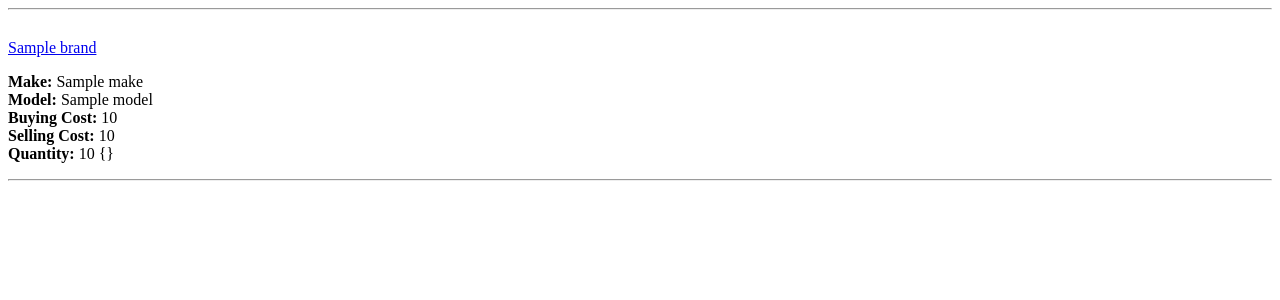
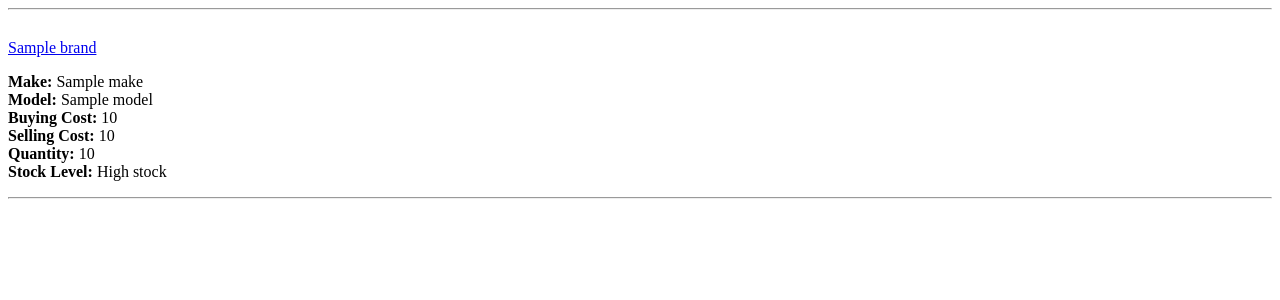
Before and after one commit to ibrahimbio/Python-Project, a Flask app: page /cars in a window 1280 px wide. Shown: the part 129-429 px from the top of the page. Run offline with Flask 3, Linux system fonts and the light colour scheme; a database or web service that is not in the repository returns one stand-in record (values such as "Sample title"); some libraries are stand-ins or nearby versions.

Commit message:
added an 'if statement' to check stock level on inventory page

```diff
--- a/startpoint/templates/cars/index.html
+++ b/startpoint/templates/cars/index.html
@@ -8,8 +8,12 @@
             <b>Model: </b>{{car.model}} <br>
             <b>Buying Cost: </b>{{car.buying_cost}} <br>
             <b>Selling Cost: </b>{{car.selling_cost}} <br>
-            <b>Quantity: </b>{{car.quantity}}
-            {}
+            <b>Quantity: </b>{{car.quantity}} <br>
+            <b>Stock Level: </b>{% if car.quantity < 5 %}
+            <span>Low stock</span>
+            {% else %}
+            <span>High stock</span>
+            {% endif %}
         </p>
         <hr>
 
```
